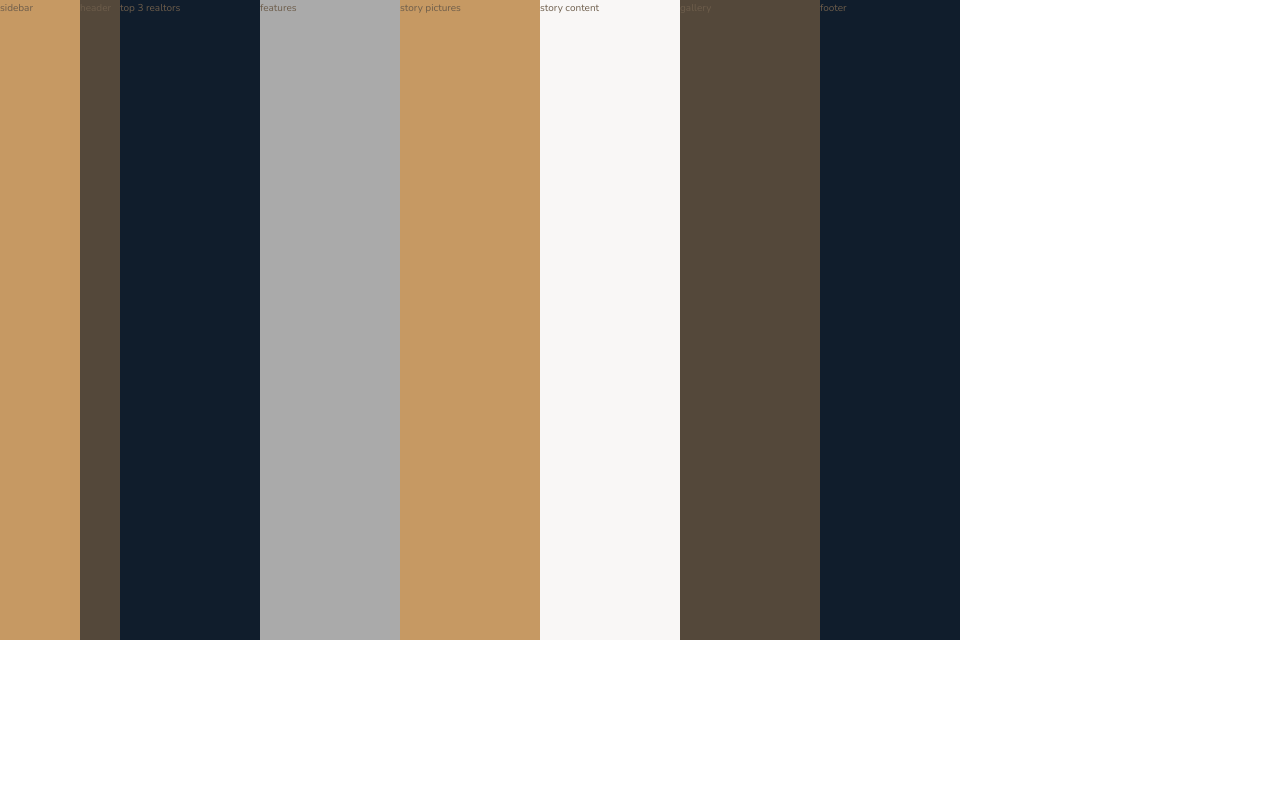
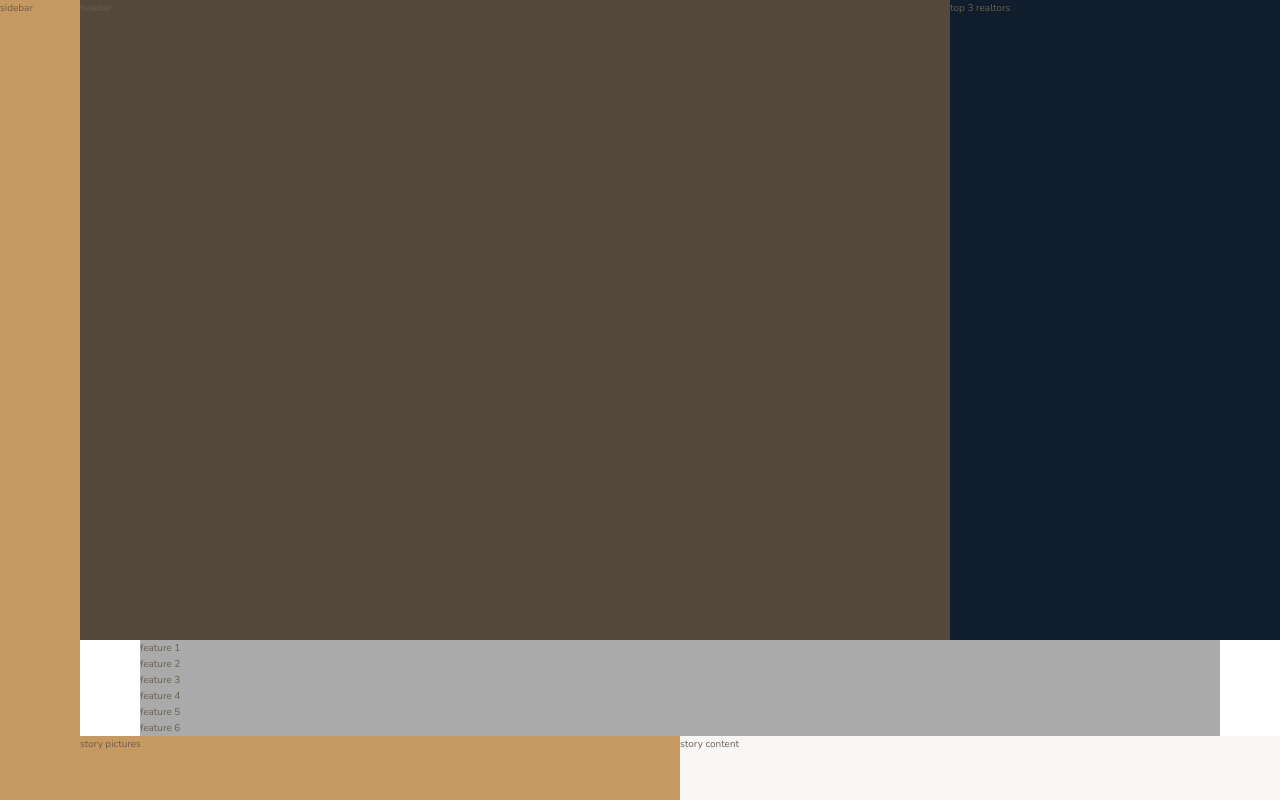
Before and after one commit to guillermoriv/nexter-project, a website: page index.html in a window 1280 px wide. Shown: the top 800 px of the page. Drawn offline with nearby package versions, Linux system fonts and the light colour scheme.

Commit message:
Adding the grid display for all the columns and rows

```diff
--- a/index.html
+++ b/index.html
@@ -22,7 +22,12 @@
             top 3 realtors
         </div>
         <section class="features">
-            features
+            <div class="feature">feature 1</div>
+            <div class="feature">feature 2</div>
+            <div class="feature">feature 3</div>
+            <div class="feature">feature 4</div>
+            <div class="feature">feature 5</div>
+            <div class="feature">feature 6</div>
         </section>
 
         <div class="story__pictures">
@@ -30,6 +35,9 @@
         </div>
         <div class="story__content">
             story content
+        </div>
+        <div class="homes">
+            homes
         </div>
         <section class="gallery">
             gallery
--- a/sass/_base.scss
+++ b/sass/_base.scss
@@ -37,5 +37,5 @@ body {
 .container {
   display: grid;
   grid-template-rows: 80vh min-content 40vw repeat(3, min-content);
-  grid-template-columns: [sidebard-start] 8rem [sidebar-end full-start] 1fr [center-start] repeat(8, [col-start] minmax(min-content, 14rem) [col-end]) [center-end] 1fr [full-end];
+  grid-template-columns: [sidebar-start] 8rem [sidebar-end full-start] minmax(6rem, 1fr) [center-start] repeat(8, [col-start] minmax(min-content, 14rem) [col-end]) [center-end] minmax(6rem, 1fr) [full-end];
 }
--- a/sass/_features.scss
+++ b/sass/_features.scss
@@ -1,3 +1,4 @@
 .features {
   background-color: $color-grey-light-2;
+  grid-column: center-start / center-end;
 }
--- a/sass/_footer.scss
+++ b/sass/_footer.scss
@@ -1,3 +1,4 @@
 .footer {
   background-color: $color-secondary;
+  grid-column: full-start / full-end;
 }
--- a/sass/_gallery.scss
+++ b/sass/_gallery.scss
@@ -1,3 +1,4 @@
 .gallery {
   background-color: $color-grey-dark-1;
+  grid-column: full-start / full-end;
 }
--- a/sass/_header.scss
+++ b/sass/_header.scss
@@ -1,3 +1,4 @@
 .header {
   background-color: $color-grey-dark-1;
+  grid-column: full-start / col-end 6;
 }
--- a/sass/_homes.scss
+++ b/sass/_homes.scss
@@ -1,3 +1,4 @@
 .homes {
   background-color: $color-secondary;
+  grid-column: center-start / center-end;
 }
--- a/sass/_realtors.scss
+++ b/sass/_realtors.scss
@@ -1,3 +1,4 @@
 .realtors {
   background-color: $color-secondary;
+  grid-column: col-end 6 / full-end;
 }
--- a/sass/_sidebar.scss
+++ b/sass/_sidebar.scss
@@ -1,3 +1,5 @@
 .sidebar {
   background-color: $color-primary;
+  grid-column: sidebar-start / sidebar-end;
+  grid-row: 1 / -1;
 }
--- a/sass/_story.scss
+++ b/sass/_story.scss
@@ -1,9 +1,11 @@
 .story {
   &__pictures {
     background-color: $color-primary;
+    grid-column: full-start / col-end 4;
   }
 
   &__content {
     background-color: $color-grey-light-1;
+    grid-column: col-start 5 / full-end;
   }
 }
```
Also changed, not shown: css/style.css.
